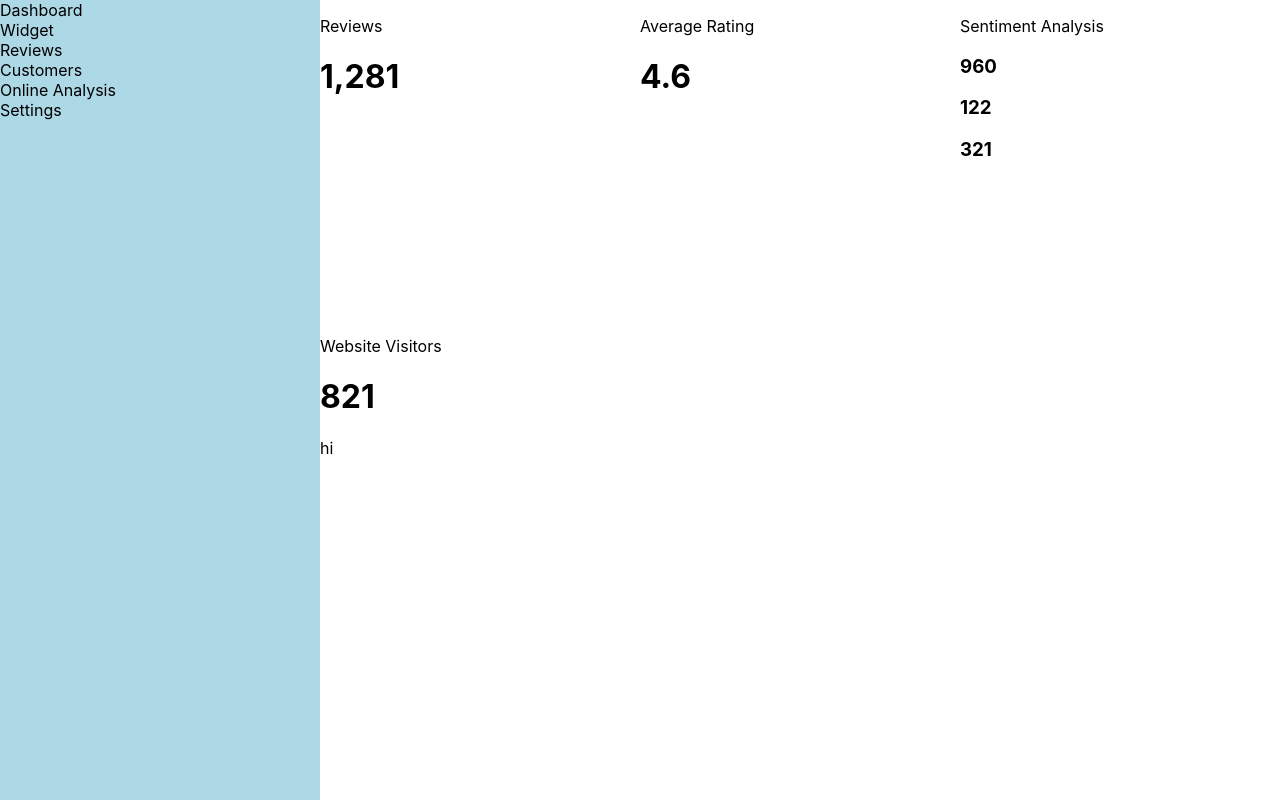
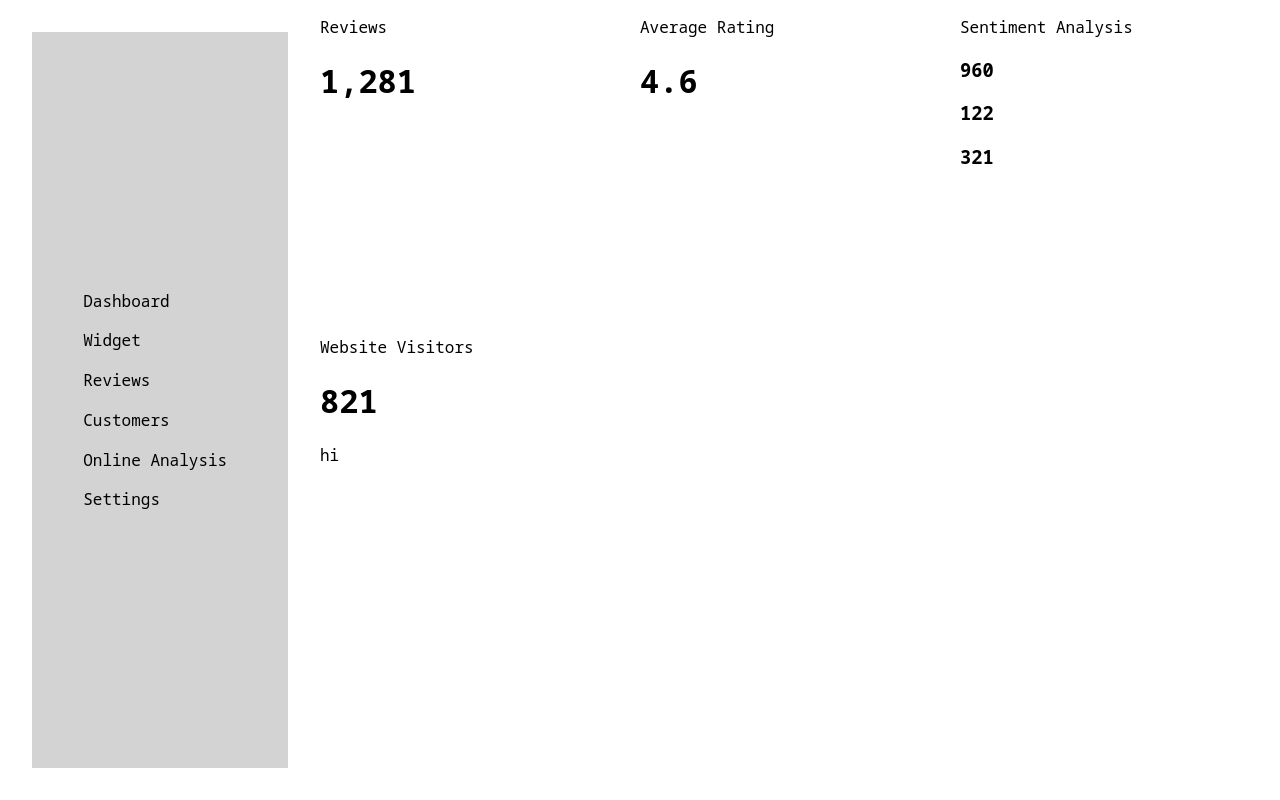
Before and after one commit to cinduhrz/intotoreact-lab, a React (Create React App) app: page / in a window 1280 px wide. Built offline with nearby package versions, Linux system fonts and the light colour scheme.

Commit message:
linked font in head, changed font

```diff
--- a/public/index.html
+++ b/public/index.html
@@ -24,7 +24,11 @@
       work correctly both with client-side routing and a non-root public URL.
       Learn how to configure a non-root public URL by running `npm run build`.
     -->
-    <title>React App</title>
+
+    <!-- import fonts -->
+    <link rel="preconnect" href="https://fonts.googleapis.com"><link rel="preconnect" href="https://fonts.gstatic.com" crossorigin><link href="https://fonts.googleapis.com/css2?family=Noto+Sans+Mono&display=swap" rel="stylesheet">
+
+    <title>Into To React Lab</title>
   </head>
   <body>
     <noscript>You need to enable JavaScript to run this app.</noscript>
--- a/src/components/Sidebar.js
+++ b/src/components/Sidebar.js
@@ -4,6 +4,7 @@ import Link from "./Link"
 function Sidebar(props){
     return (<>
         <div className="sidebar" >
+            <div className="sidebar-links-container">
                 <Link sidebarLink="Dashboard"/>
                 <Link sidebarLink="Widget"/>
                 <Link sidebarLink="Reviews"/>
@@ -11,6 +12,7 @@ function Sidebar(props){
                 <Link sidebarLink="Online Analysis"/>
                 <Link sidebarLink="Settings"/>
             </div>
+        </div>
     </>)
 }
 
--- a/src/styles.css
+++ b/src/styles.css
@@ -1,5 +1,6 @@
 * {
     box-sizing: border-box;
+    font-family: 'Noto Sans Mono', monospace;
 }
 
 .main {
@@ -9,8 +10,19 @@
 }
 
 .sidebar {
-    background-color: lightblue;
+    background-color: lightgray;
     grid-row: 1/3;
+    margin: 2rem;
+    display: flex;
+    align-items: center;
+}
+
+.sidebar-links-container {
+    height: 30%;
+    display: flex;
+    flex-direction: column;
+    justify-content: space-between;
+    margin-left: 20%;
 }
 
 a:hover {
```
Lines whose indentation alone changed are shown as unchanged.
